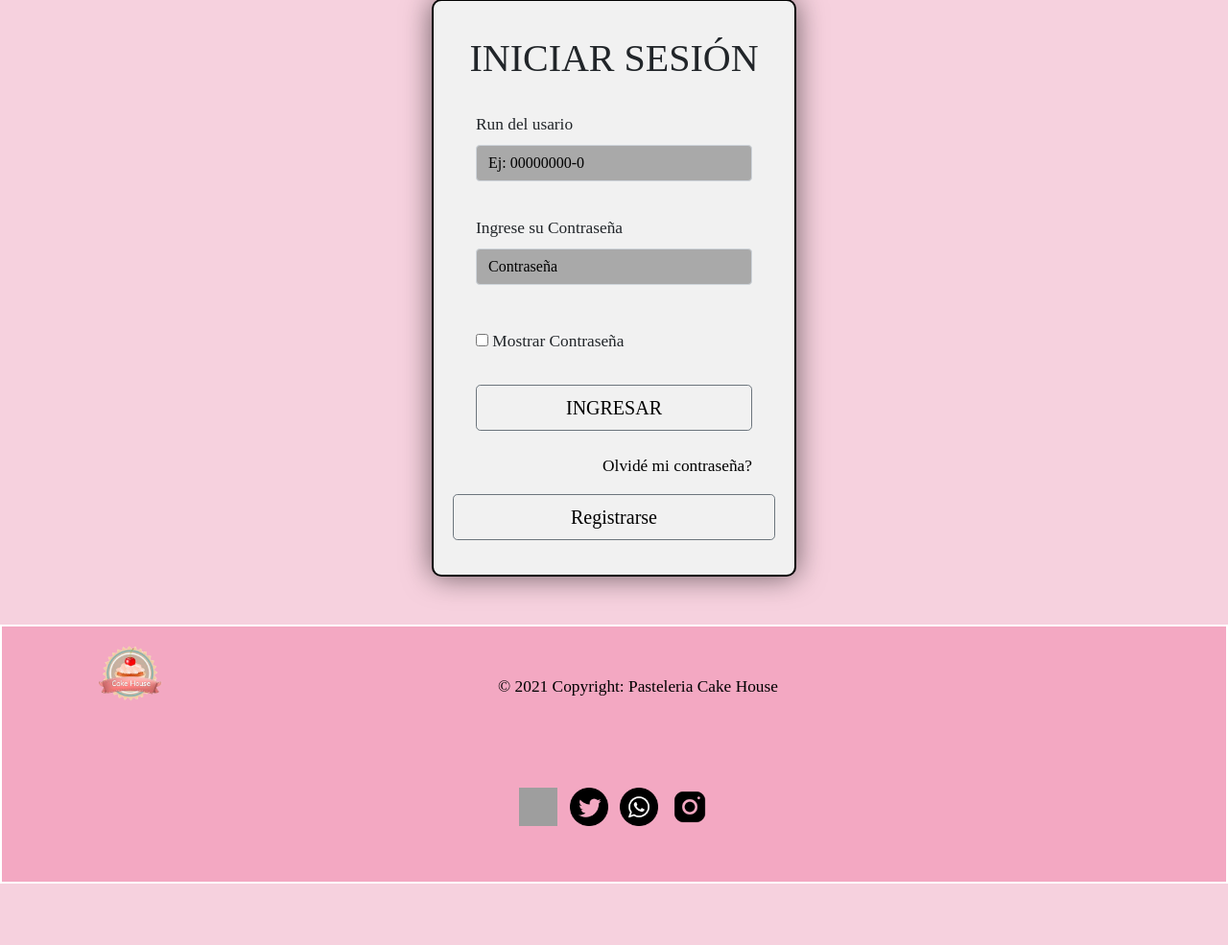
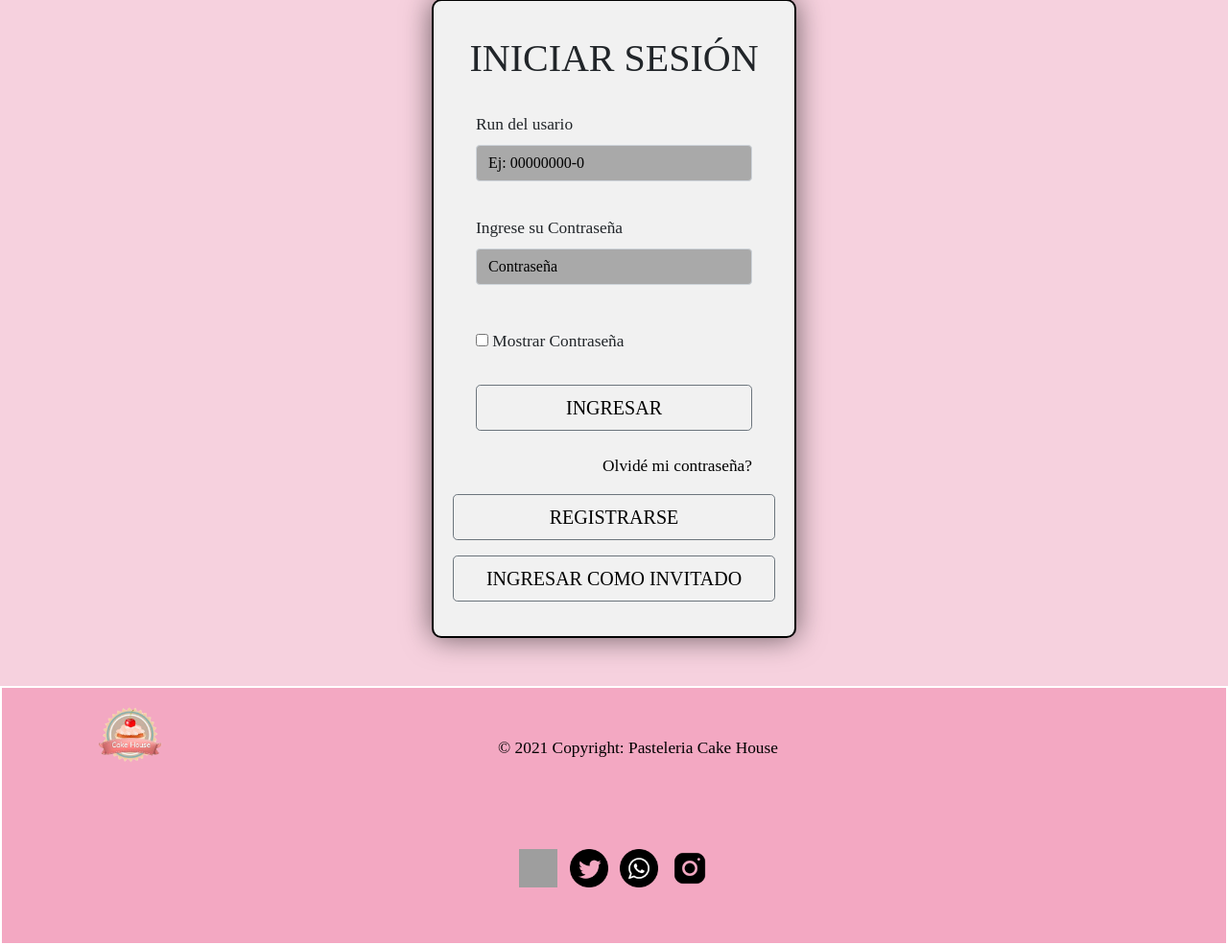
Before and after one commit to David-Valenzuela/Parcial4-CakeHouse, a Django app: page /pasteleria/iniciar_sesion in a window 1280 px wide. Shown: the part 115-1100 px from the top of the page at 96% size. Before the commit the page ends 1036 px from the top, so only its background shows below. Run offline with Django 3.2, Linux system fonts and the light colour scheme; some libraries are stand-ins or nearby versions; grey boxes are pictures that could not be loaded.

Commit message:
Agregar opcion de ingresar como invitado

```diff
--- a/pasteleria/templates/pasteleria/iniciar_sesion.html
+++ b/pasteleria/templates/pasteleria/iniciar_sesion.html
@@ -82,7 +82,12 @@
                     </div>
                     <div class="form-group text-center">
                         <button class="btn btn-outline-secondary btn-lg btn-block btn-estilos">
-                            <a class="olvide1" href="{% url 'pasteleria:agregar_cliente' %}">Registrarse</a>
+                            <a class="olvide1" href="{% url 'pasteleria:agregar_cliente' %}">REGISTRARSE</a>
+                        </button>
+                    </div>
+                    <div class="form-group text-center">
+                        <button class="btn btn-outline-secondary btn-lg btn-block btn-estilos">
+                            <a class="olvide1" href="{% url 'pasteleria:menu' %}">INGRESAR COMO INVITADO</a>
                         </button>
                     </div>
                 </form>
```
